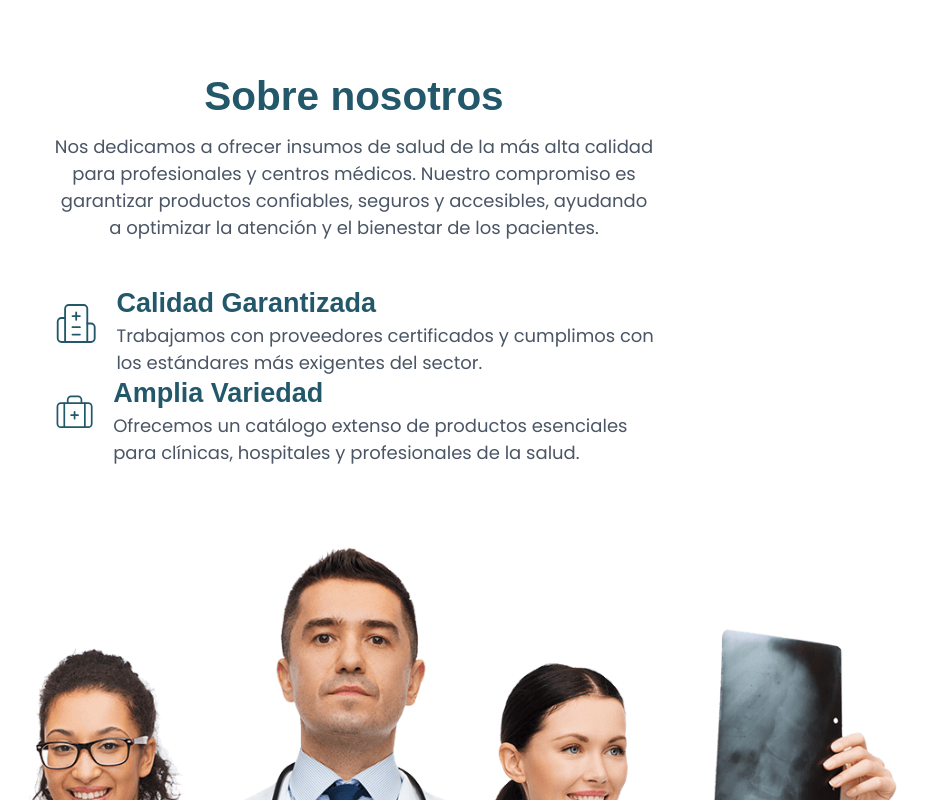
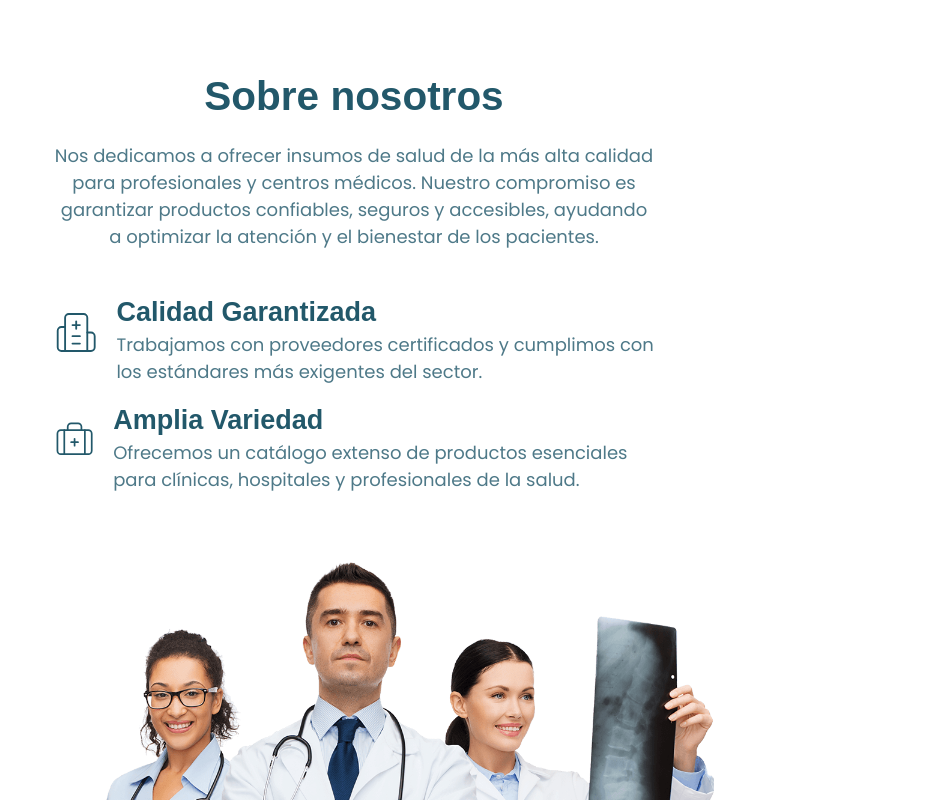
Before and after one commit to agustinredin/bartolome-podesta, a React (Vite) app: page / in a window 1280 px wide. Shown: the part 1460-2260 px from the top of the page, without its empty margins (286-1214 px from the left). Built offline with nearby package versions, Linux system fonts and the light colour scheme; no server answers; a web font is replaced by a local one.

Commit message:
v0.5 AboutUs.jsx corrections

```diff
--- a/src/pages/AboutUs.jsx
+++ b/src/pages/AboutUs.jsx
@@ -7,32 +7,32 @@ const AboutUs = () => {
     <Container className='xlg:columns-2'>
       <section className='flex flex-col gap-y-10 w-full'>
         <div className='flex flex-col justify-center items-center text-center max-w-[600px] mx-auto'>
-          <h1 className='text-2xl font-bold lg:text-4xl pb-3'>Sobre nosotros</h1>
-          <p className='text-gray-600 lg:text-md'>
+          <h1 className='text-2xl font-bold lg:text-4xl pb-5'>Sobre nosotros</h1>
+          <p className='text-blue/80  lg:text-md'>
             Nos dedicamos a ofrecer insumos de salud de la más alta calidad para profesionales y centros médicos. Nuestro compromiso es garantizar productos confiables, seguros y accesibles, ayudando a optimizar la atención y el bienestar de los pacientes.
           </p>
         </div>
-        <div className='h-[50%] flex flex-row items-center justify-center'>
-          <div className='h-full flex flex-col justify-evenly max-w-[600px]'>
-            <div className='flex flex-row'>
+        <div className='flex items-center justify-center'>
+          <div className='flex flex-col justify-evenly max-w-[600px]'>
+            <div className='flex pb-4'>
               <Hospital size={75} absoluteStrokeWidth={false} className='stroke-1 mr-4' />
               <div className='flex flex-col'>
                 <h2 className='text-lg font-semibold lg:text-2xl'>Calidad Garantizada</h2>
-                <p className='text-gray-600 lg:text-md'>Trabajamos con proveedores certificados y cumplimos con los estándares más exigentes del sector.</p>
+                <p className='text-blue/80 lg:text-md'>Trabajamos con proveedores certificados y cumplimos con los estándares más exigentes del sector.</p>
               </div>
             </div>
-            <div className='flex flex-row'>
+            <div className='flex'>
               <BriefcaseMedical size={75} absoluteStrokeWidth={false} className='stroke-1 mr-4' />
               <div className='flex flex-col'>
                 <h2 className='text-lg font-semibold lg:text-2xl'>Amplia Variedad</h2>
-                <p className='text-gray-600 lg:text-md'>Ofrecemos un catálogo extenso de productos esenciales para clínicas, hospitales y profesionales de la salud.</p>
+                <p className='text-blue/80  lg:text-md'>Ofrecemos un catálogo extenso de productos esenciales para clínicas, hospitales y profesionales de la salud.</p>
               </div>
             </div>
           </div>
         </div>
 
-        <div className='flex justify-center lg:'>
-          <img src="../public/about_1.png" alt="Image about us" className='xlg:w-[60rem]' />
+        <div className='flex justify-center'>
+          <img src="../public/about_1.png" alt="About us image" className='max-w-[40rem]' />
         </div>
       </section>
     </Container>
```
